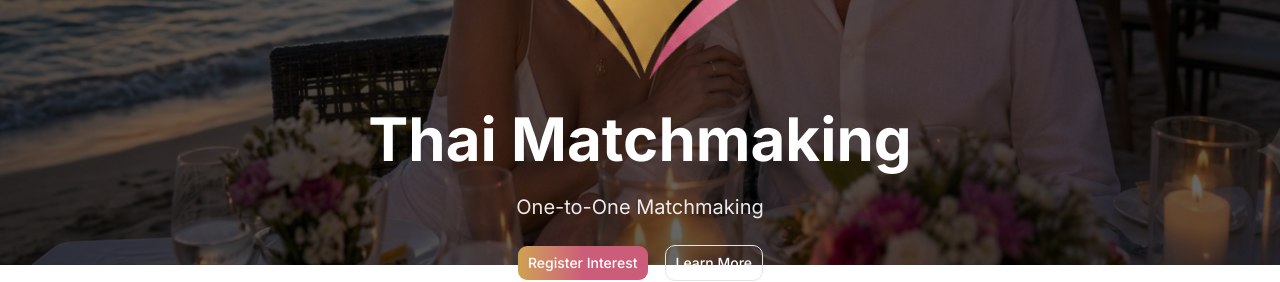
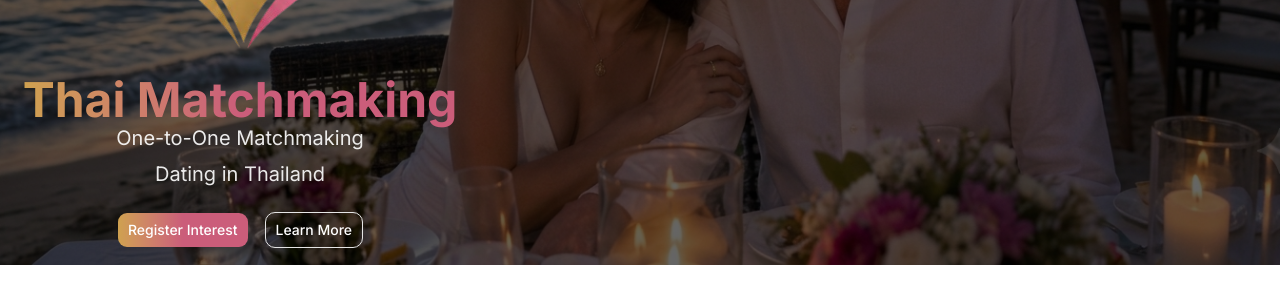
Before and after one commit to boboaungdev/thai-matchmaking, a Next.js app: page / in a window 1280 px wide. Shown: the part 448-730 px from the top of the page. Built offline with nearby package versions, Linux system fonts and the light colour scheme; no server answers.

Commit message:
update landing

```diff
--- a/app/page.tsx
+++ b/app/page.tsx
@@ -4,6 +4,7 @@ import Link from "next/link"
 import Image from "next/image"
 import { Button } from "@/components/ui/button"
 import { APP_NAME, APP_TAGLINE } from "@/constants"
+import { AppName } from "@/components/app-name"
 import { UserGallery } from "@/components/user-gallery"
 import { Faq } from "@/components/faq"
 import { RegisterInterestForm } from "@/components/register-interest-form"
@@ -12,11 +13,11 @@ export default function HomePage() {
   return (
     <main>
       <section
-        className="relative flex h-[80vh] min-h-[500px] flex-col items-center justify-center bg-cover bg-center px-4 text-center text-white"
+        className="relative flex h-[80vh] min-h-[500px] flex-col items-start justify-center bg-cover bg-center px-4 text-white"
         style={{ backgroundImage: "url(/home-landing.png)" }}
       >
         <div className="absolute inset-0 bg-black/60" />
-        <div className="relative z-10 space-y-6">
+        <div className="relative z-10 space-y-6 text-center max-w-md">
           <Image
             src="/logo.png"
             alt="App Logo"
@@ -24,10 +25,11 @@ export default function HomePage() {
             height={100}
             className="mx-auto mb-4 object-contain block w-auto h-auto"
           />
-          <h1 className="text-4xl font-bold sm:text-5xl md:text-6xl">
-            {APP_NAME}
-          </h1>
-          <p className="text-lg text-white/90 md:text-xl">{APP_TAGLINE}</p>
+          <AppName className="text-3xl font-bold sm:text-4xl md:text-5xl" />
+          <div className="space-y-2">
+            <p className="text-lg text-white/90 md:text-xl">{APP_TAGLINE}</p>
+            <p className="text-lg text-white/90 md:text-xl">Dating in Thailand</p>
+          </div>
           <div className="flex flex-wrap justify-center gap-4">
             <Button
               asChild
```
